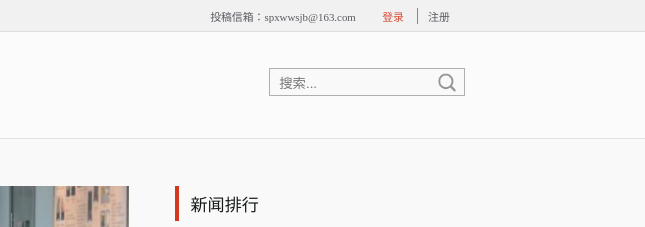
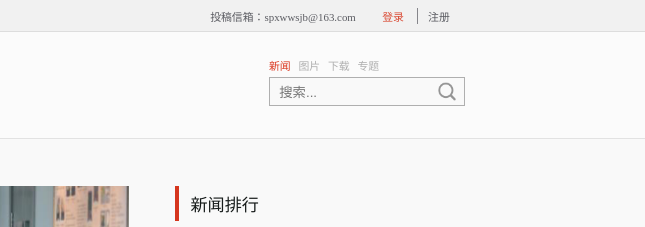
Before and after one commit to Aruix/awomediaWork, a plain HTML site: page siping/list.html in a window 1280 px wide. Shown: the top 227 px of the page, 635-1280 px from the left. Drawn offline with Linux system fonts and the light colour scheme.

Commit message:
四平日报社-添加搜索模块选择

```diff
--- a/siping/css/style.css
+++ b/siping/css/style.css
@@ -227,17 +227,38 @@ a:link{
   width: 100%;
   height: 100%;
 }
+.header-bottom .search-k{
+  float: left;
+  margin: 46px auto auto 36px;
+  margin: 0.46rem auto auto 0.36rem;
+  position: relative;
+  top: 12px;
+  top: 0.12rem;
+}
 .header-bottom #search{
-  float: left;
   position: relative;
   width: 250px;
   width: 2.5rem;
   height: 34px;
   height: 0.34rem;
-  margin: 46px auto auto 36px;
-  margin: 0.46rem auto auto 0.36rem;
   border: 1px solid #afafaf;
   overflow: hidden;
+}
+.search-k .module-k{
+  position: absolute;
+  top: 26px;
+  top: -0.26rem;
+}
+.search-k .module-k .module-c{
+  float: left;
+  font-size: 14px;
+  font-size: 0.14rem;
+  margin-right: 0.1rem;
+  color: #afafaf;
+  cursor: pointer;
+}
+.search-k .module-k .module-c.action{
+  color: #db3820;
 }
 #search .text{
   position: absolute;
@@ -1104,7 +1125,7 @@ a:link{
   background-color: #fbfbfb;
   border-bottom: 1px solid #e2e2e2;
 }
-.page-list #search{
+.page-list .search-k{
   float: right;
   margin-right: 8px;
   margin-right: 0.08rem;
--- a/siping/js/js.js
+++ b/siping/js/js.js
@@ -127,4 +127,12 @@ $(function(){
     })
   }
   bannerBj();
+  // 搜索选择模块
+  $(".module-k .module-c").click(function(){
+    var ids = $(this).attr("data-id");
+    var index = $(this).index();
+    $(".module-k .module-c").removeClass("action")
+    .eq(index).addClass('action')
+    $("#mod").val(ids);
+  })
 })
--- a/siping/list.html
+++ b/siping/list.html
@@ -41,10 +41,21 @@
           <a href="" class="nav-l">首页</a>
           >
           <a href="" class="nav-n">国内</a></div>
-        <form action="" id="search">
-          <input class="text" type="text" placeholder="搜索...">
-          <input class="sub" type="submit" value="">
-        </form>
+          <div class="search-k">
+            <div class="module-k">
+              <!-- date-id中是传入的模块的参数 -->
+              <div class="module-c action" data-id="1" >新闻</div>
+              <div class="module-c" data-id="2">图片</div>
+              <div class="module-c" data-id="3">下载</div>
+              <div class="module-c" data-id="4">专题</div>
+            </div>
+            <form action="" id="search">
+              <input class="text" type="text" placeholder="搜索...">
+              <!-- value属性默认传入第一个模块的id -->
+              <input id="mod" type="hidden" value="1" name="" >
+              <input class="sub" type="submit" value="">
+            </form>
+          </div>
       </div>
     </div>
 
```
Also changed, not shown: siping/about.html (+15 -4 lines), siping/index.html (+15 -4 lines), siping/login.html (+15 -4 lines), siping/news.html (+15 -4 lines), siping/picture.html (+15 -4 lines).
